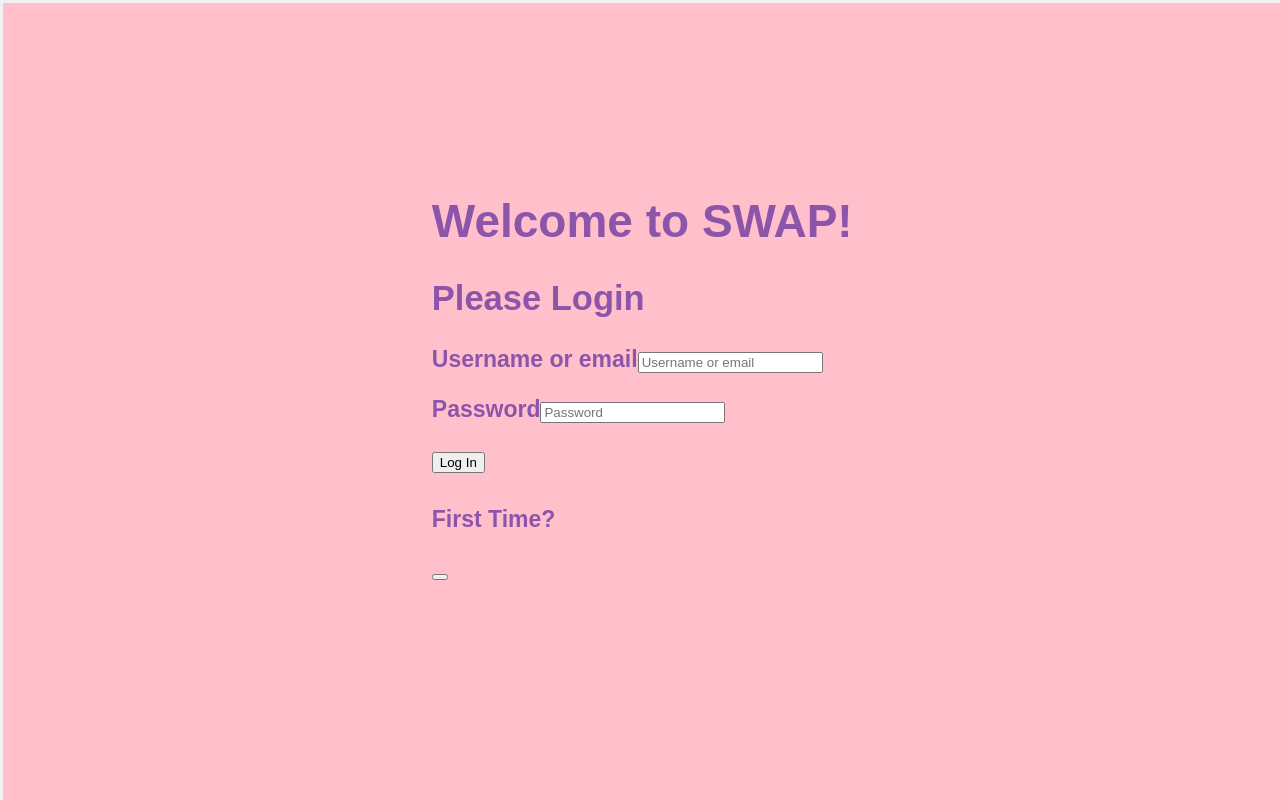
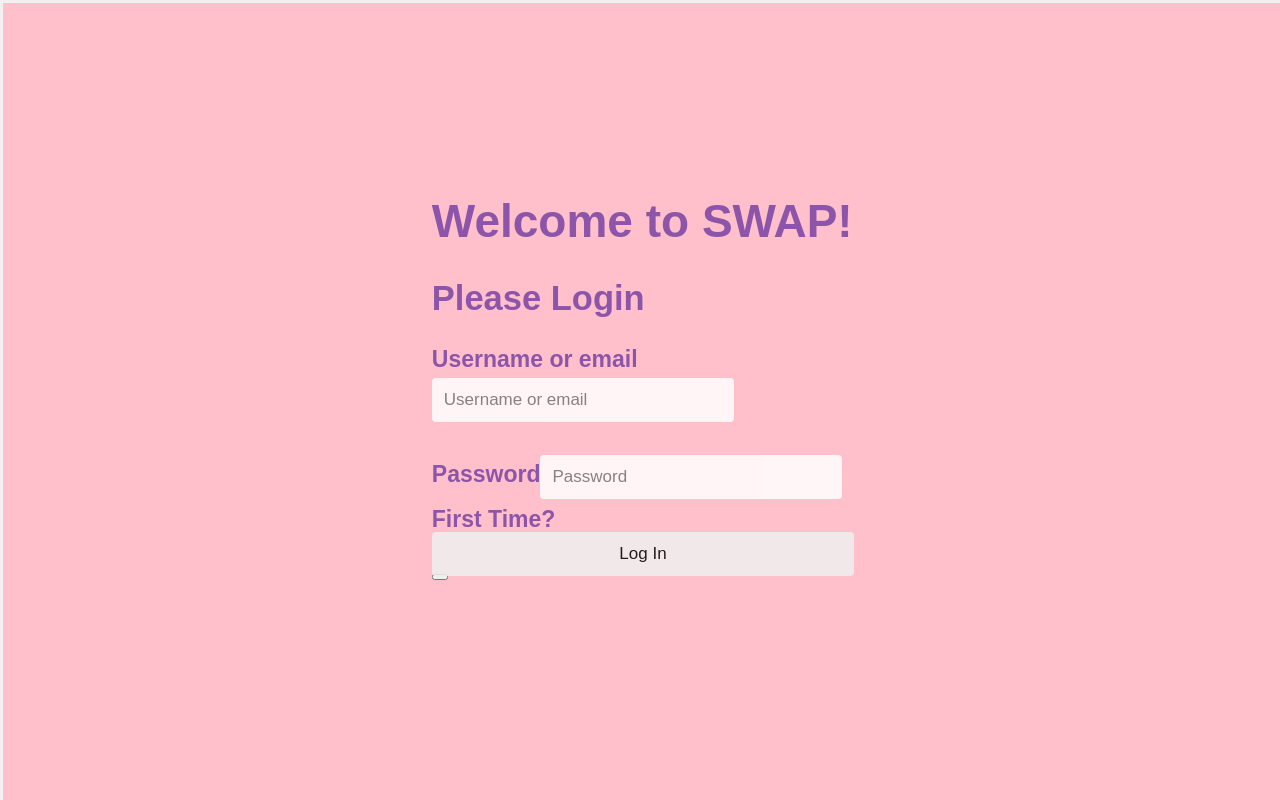
Before and after one commit to cyoonique/swapApp, a React app: page / in a window 1280 px wide. Built offline with nearby package versions, Linux system fonts and the light colour scheme.

Commit message:
login button update

```diff
--- a/client/styles/style.css
+++ b/client/styles/style.css
@@ -33,6 +33,25 @@ body {
     grid-template-columns: 33% 33% 33%;
     grid-template-rows: 20% 50% 30%;
 }
+
+.sign-in input[type=text], .sign-in input[type=password] {
+        width: 278px;
+}
+
+input,
+.btn {
+    width: 100%;
+    padding: 12px;
+    border: none;
+    border-radius: 4px;
+    margin: 5px 0;
+    opacity: 0.85;
+    display: inline-block;
+    font-size: 17px;
+    line-height: 20px;
+    text-decoration: none; /* remove underline from anchors */
+}
+
     .loginBox {
         height: 100%;
         width: 100%;
```
